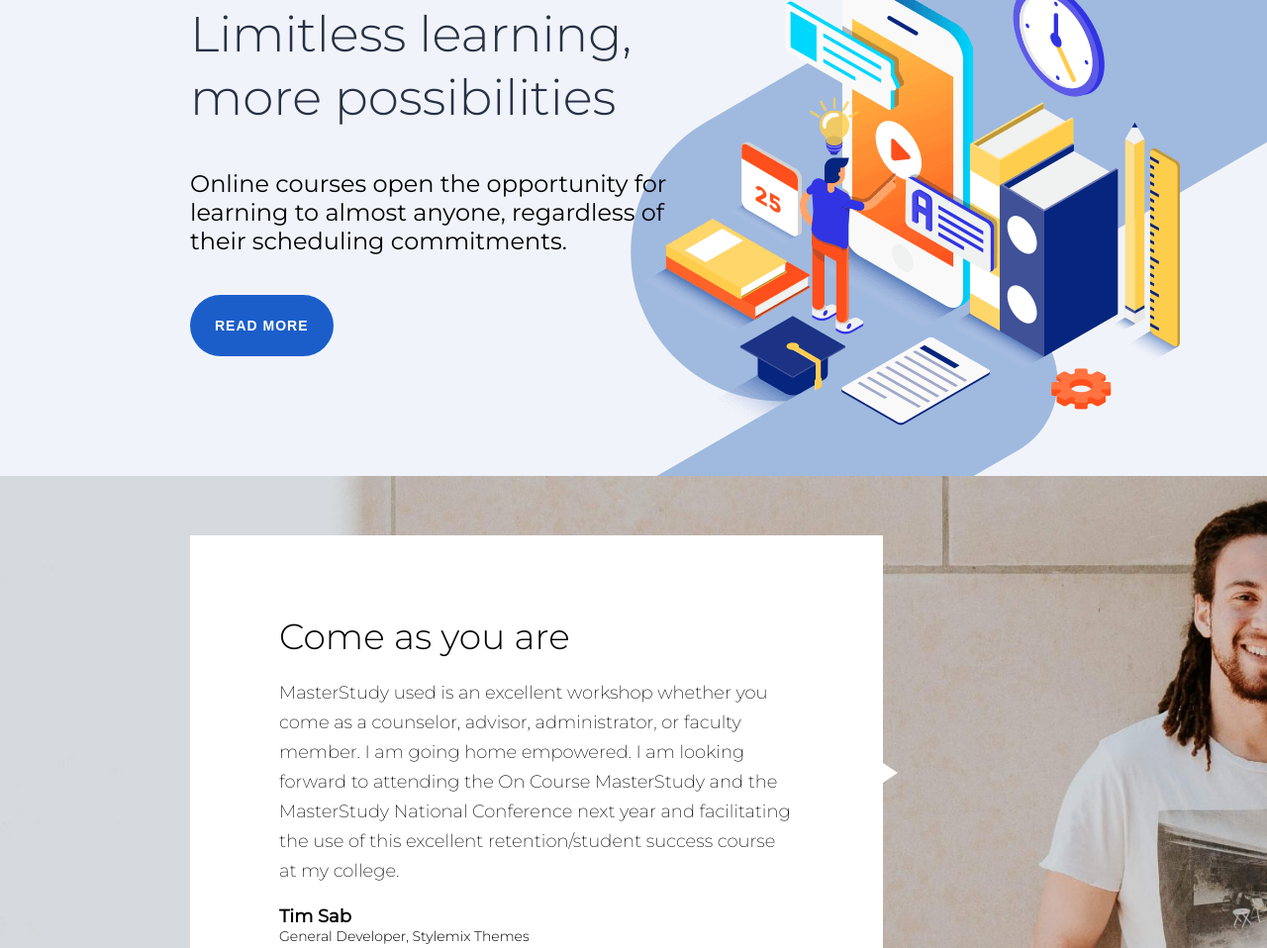
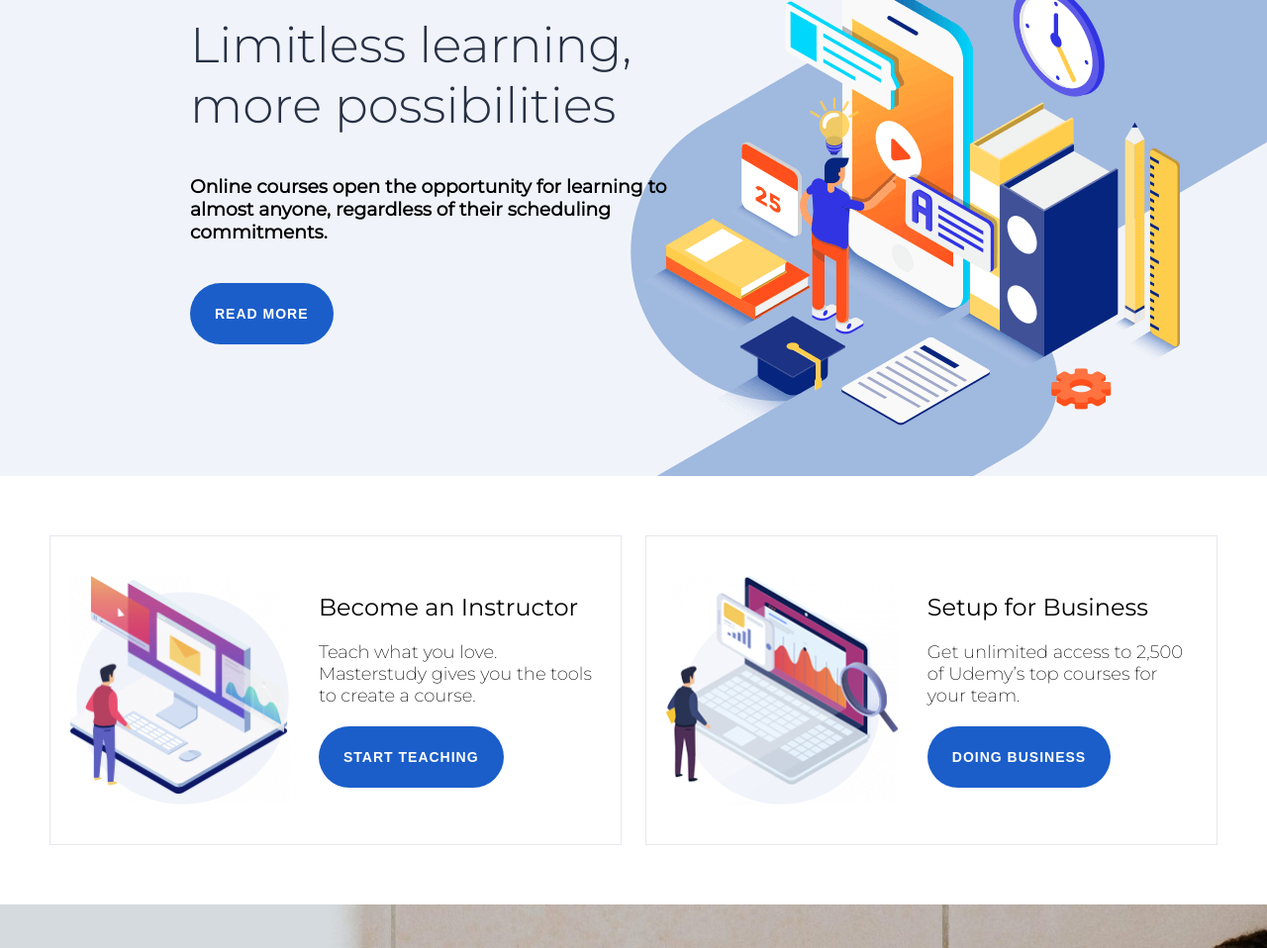
Before and after one commit to StephanieFurlan/proj-html-vuejs, a website: page index.html in a window 1280 px wide. Shown: the part 1549-2507 px from the top of the page at 99% size. Drawn offline with nearby package versions, Linux system fonts and the light colour scheme.

Commit message:
Business Cards

```diff
--- a/index.html
+++ b/index.html
@@ -37,7 +37,7 @@
             <div id="investing">
                <div class="centered-70 jumbotron">
                   <div class="jumbotron-text">
-                     <h1>Start Investing in You</h1>
+                     <h1 class="title-1">Start Investing in You</h1>
                      <h3>With over 1200 courses in 18 subjects, you're guaranteed to find something that's right for you.</h3>
                      <button class="btn btn-blue">JOIN FOR FREE</button>
                   </div>
@@ -85,17 +85,40 @@
             <div id="online-course">
                <div class="centered-70 jumbotron">
                   <div class="jumbotron-text">
-                     <h1>Limitless learning, more possibilities</h1>
+                     <h1 class="title-2">Limitless learning, more possibilities</h1>
                      <h3>Online courses open the opportunity for learning to almost anyone, regardless of their scheduling commitments.</h3>
                      <button class="btn btn-blue">READ MORE</button>
                   </div>
                </div>
             </div>
+            <div id="business">
+
+               <div class="business-card-container">
+                  <div class="business-card">
+                     <img src="dist/images/image_box_1-221x231.png" alt="">
+                     <div class="business-card__right">
+                        <h2 class="title-4">Become an Instructor</h2>
+                        <p>Teach what you love. Masterstudy gives you the tools to create a course.</p>
+                        <button class="btn btn-blue">START TEACHING</button>
+                     </div>
+
+                  </div>
+                  <div class="business-card">
+                     <img src="dist/images/image_box_2-234x231.png" alt="">
+                     <div  class="business-card__right">
+                        <h2 class="title-4">Setup for Business</h2>
+                        <p>Get unlimited access to 2,500 of Udemy’s top courses for your team.</p>
+                        <button class="btn btn-blue">DOING BUSINESS</button>
+                     </div>
+                  </div>
+               </div>
+
+            </div>
             <div id="reviews">
                <div class="centered-70">
                   <div class="flex-container">
                      <div class="review-info">
-                        <h3>Come as you are</h3>
+                        <h3 class="title-4">Come as you are</h3>
                         <p class="review-content">MasterStudy used is an excellent workshop whether you come as a counselor, advisor, administrator, or faculty member. I am going home empowered. I am looking forward to attending the On Course MasterStudy and the MasterStudy National Conference next year and facilitating the use of this excellent retention/student success course at my college.
                         </p>
                         <h2>Tim Sab</h2>
--- a/src/partials/_commons.scss
+++ b/src/partials/_commons.scss
@@ -51,3 +51,30 @@ button {
    border-radius: 50px;
    letter-spacing: 1px;
 }
+
+// title - sizes
+
+
+.title-1 {
+   font-size: 64px;
+   font-weight: 300;
+}
+
+.title-2 {
+   font-size: 50px;
+   font-weight: 300;
+}
+
+.title-3 {
+   font-size: 36px;
+   font-weight: 400;
+}
+.title-4 {
+   font-size: 24px;
+   font-weight: 400;
+}
+
+@mixin flex-container {
+   display: flex;
+   height: 100%;
+}
--- a/src/partials/_header.scss
+++ b/src/partials/_header.scss
@@ -3,7 +3,7 @@ header {
       height: 50px;
 
       &:after {
-         background-color: #E4E8ED;;
+         background-color: #E4E8ED;
           content: "";
           display: block;
           height: 1px;
@@ -32,16 +32,10 @@ main {
          width: 60%;
          max-width: 700px;
          h1 {
-            font-size: 64px;
-            font-weight: 300;
             color: #273044;
-            line-height: 64px;
             margin-bottom: 40px;
-
          }
          h3 {
-            font-size: 24px;
-            font-weight: 400;
             margin-bottom: 40px;
          }
       }
@@ -52,6 +46,9 @@ main {
 
 #investing {
    position: relative;
+   h1 {
+      line-height: 64px;
+   }
    .jumbotron-text {
       padding-top: 100px;
    }
@@ -123,12 +120,8 @@ main {
 #online-course {
    background-image: url("../dist/images/online-course.png");
    background-repeat: no-repeat;
-   // background-position: top left;
    background-position: center;
    background-size: cover;
-   h1 {
-      font-size: 50px;
-   }
 }
 
 #reviews {
@@ -137,8 +130,7 @@ main {
    background-size: cover;
    background-repeat: no-repeat;
    .flex-container {
-      display: flex;
-      height: 100%;
+      @include flex-container;
       align-items: center;
    }
    .review-info {
@@ -149,10 +141,7 @@ main {
       height: 80%;
       position: relative;
 
-      h3 {
-         font-size: 36px;
-         font-weight: 300;
-      }
+
       .review-content {
          font-size: 18px;
          margin: 20px 0;
@@ -179,3 +168,36 @@ main {
     }
    }
 }
+
+#business {
+
+   padding: 60px 50px;
+   .business-card-container {
+      @include flex-container;
+      justify-content: space-between;
+      .business-card {
+         width: 49%;
+         border: 1px solid #E4E8ED;
+         padding: 40px 20px;
+         @include flex-container;
+
+         img {
+            padding-right: 30px;
+         }
+
+         .business-card__right {
+            @include flex-container;
+            margin: auto;
+            flex-direction: column;
+            align-items: flex-start;
+         }
+         p {
+            font-size: 18px;
+            margin: 20px 0;
+            font-weight: 200;
+         }
+
+      }
+   }
+
+}
```
Also changed, not shown: dist/app.css, dist/images/image_box_1-221x231.png (renamed from dist/images_2/image_box_1-221x231.png), dist/images/image_box_2-234x231.png (renamed from dist/images_2/image_box_2-234x231.png).
